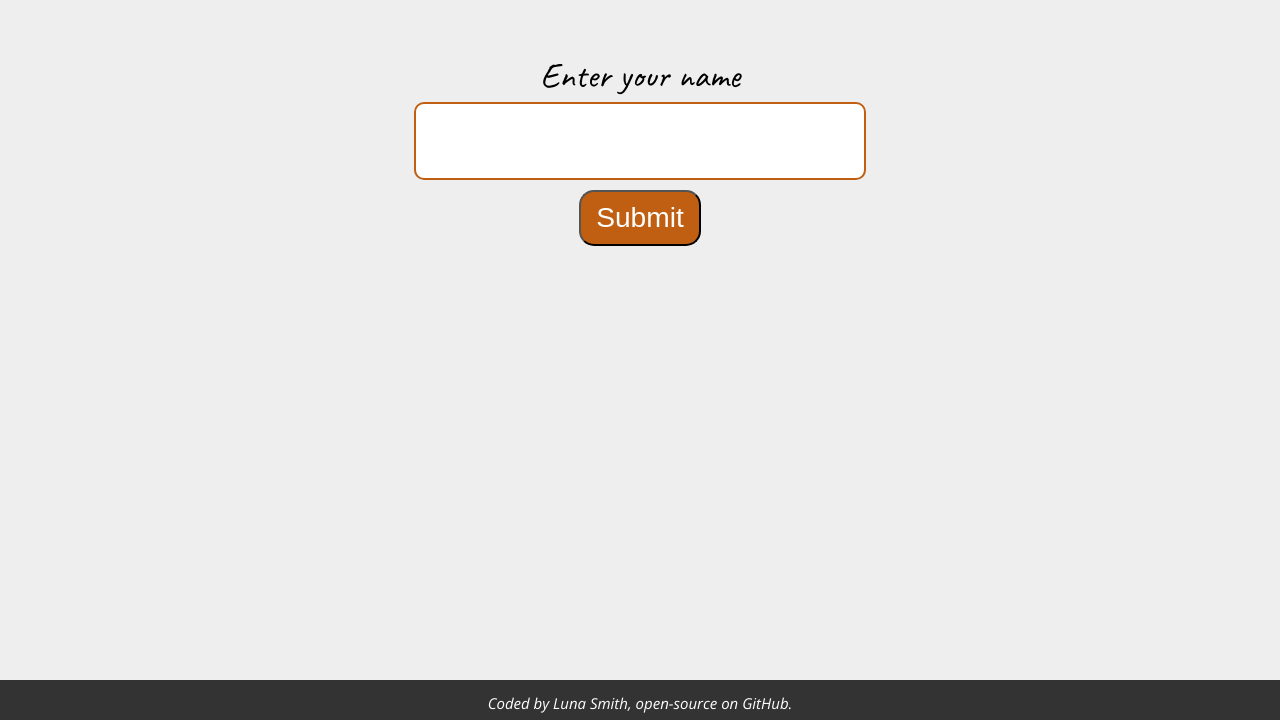
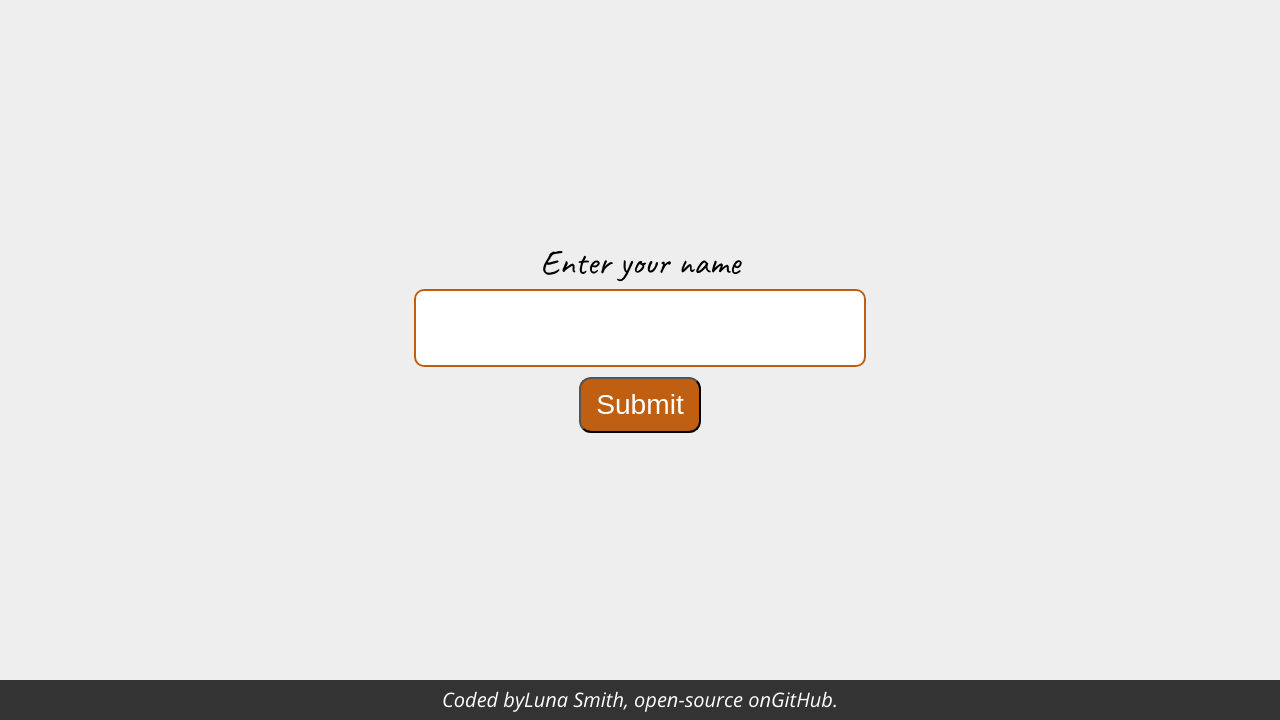
Before and after one commit to Lu-Smith/php_review_project, a PHP site: page / in a window 1280 px wide. Shown: the part 80-800 px from the top of the page. Run offline with PHP 8.4, Linux system fonts and the light colour scheme; some web fonts are replaced.

Commit message:
Updated sass

```diff
--- a/sass/_entryPage.scss
+++ b/sass/_entryPage.scss
@@ -1,16 +1,15 @@
 main {
     height: 85vh;
-    font-size: 0.8em;
-    line-height: 2em;
-    padding: 30px
+    font-size: 0.6em;
+    line-height: 1.8em;
+    padding: 100px 30px;
+    @include flexCenter;
 }
 
 form {
-    display: flex;
+    @include flexCenter;
     flex-direction: column;
-    align-items: center;
-    justify-content: center;
-    font-size: 2.2em;
+    font-size: 2em;
     font-family: 'Caveat', cursive;
 
 }
@@ -18,9 +17,9 @@ form {
 input {
     padding: 10px 15px;
     border-radius: 10px;
-    margin: 10px;
+    margin: 8px;
     border: 2px solid $button-bg;
-    font-size: 1.2em;
+    font-size: 1em;
     font-family: 'Caveat', cursive;
 
 }
@@ -29,6 +28,35 @@ button {
     padding: 10px 15px;
     background-color: $button-bg;
     color: $button-color;
-    border-radius: 15px;
-    font-size: 0.8em;
+    border-radius: 12px;
+    font-size: 0.6em;
 }
+
+@include mq(786px) {
+    main {
+        height: 85vh;
+        font-size: 0.8em;
+        line-height: 2em;
+        padding: 30px;
+        @include flexCenter;
+    }
+
+    form {
+        font-size: 2.2em;
+        font-family: 'Caveat', cursive;
+
+    }
+
+    input {
+        padding: 10px 15px;
+        border-radius: 10px;
+        margin: 10px;
+        font-size: 1.2em;
+    }
+
+    button {
+        padding: 10px 15px;
+        border-radius: 12px;
+        font-size: 0.8em;
+    }
+}
--- a/sass/_footer.scss
+++ b/sass/_footer.scss
@@ -2,7 +2,7 @@ footer {
     height: 5vh;
     font-size: 0.6em;
     line-height: 2em;
-    padding: 0.5em;
+    @include flexCenter;
     background-color: $header-bg;
     color: $header-color;
 }
@@ -11,3 +11,10 @@ footer a {
     text-decoration: none;
     color: $header-color;
 }
+
+@include mq(786px) {
+    footer {
+    font-size: 0.8em;
+    line-height: 2em;
+    }
+}
--- a/sass/_header.scss
+++ b/sass/_header.scss
@@ -1,9 +1,16 @@
 header {
     height: 10vh;
-    font-size: 0.9em;
-    line-height: 2em;
-    padding: 0.8em;
+    font-size: 0.6em;
+    line-height: 1.7em;
+    @include flexCenter;
     background-color: $header-bg;
     color: $header-color;
     font-family: 'Dela Gothic One', cursive;
 }
+
+@include mq(786px) {
+    header {
+    font-size: 0.9em;
+    line-height: 2em;
+    }
+}
--- a/sass/main.css
+++ b/sass/main.css
@@ -20,19 +20,29 @@ body {
 
 header {
   height: 10vh;
-  font-size: 0.9em;
-  line-height: 2em;
-  padding: 0.8em;
+  font-size: 0.6em;
+  line-height: 1.7em;
+  display: flex;
+  justify-content: center;
+  align-items: center;
   background-color: #333;
   color: #fff;
   font-family: "Dela Gothic One", cursive;
 }
 
+@media only screen and (min-width: 786px) {
+  header {
+    font-size: 0.9em;
+    line-height: 2em;
+  }
+}
 footer {
   height: 5vh;
   font-size: 0.6em;
   line-height: 2em;
-  padding: 0.5em;
+  display: flex;
+  justify-content: center;
+  align-items: center;
   background-color: #333;
   color: #fff;
 }
@@ -42,28 +52,37 @@ footer a {
   color: #fff;
 }
 
+@media only screen and (min-width: 786px) {
+  footer {
+    font-size: 0.8em;
+    line-height: 2em;
+  }
+}
 main {
   height: 85vh;
-  font-size: 0.8em;
-  line-height: 2em;
-  padding: 30px;
+  font-size: 0.6em;
+  line-height: 1.8em;
+  padding: 100px 30px;
+  display: flex;
+  justify-content: center;
+  align-items: center;
 }
 
 form {
   display: flex;
+  justify-content: center;
+  align-items: center;
   flex-direction: column;
-  align-items: center;
-  justify-content: center;
-  font-size: 2.2em;
+  font-size: 2em;
   font-family: "Caveat", cursive;
 }
 
 input {
   padding: 10px 15px;
   border-radius: 10px;
-  margin: 10px;
+  margin: 8px;
   border: 2px solid rgb(192, 95, 17);
-  font-size: 1.2em;
+  font-size: 1em;
   font-family: "Caveat", cursive;
 }
 
@@ -71,10 +90,36 @@ button {
   padding: 10px 15px;
   background-color: rgb(192, 95, 17);
   color: white;
-  border-radius: 15px;
-  font-size: 0.8em;
+  border-radius: 12px;
+  font-size: 0.6em;
 }
 
+@media only screen and (min-width: 786px) {
+  main {
+    height: 85vh;
+    font-size: 0.8em;
+    line-height: 2em;
+    padding: 30px;
+    display: flex;
+    justify-content: center;
+    align-items: center;
+  }
+  form {
+    font-size: 2.2em;
+    font-family: "Caveat", cursive;
+  }
+  input {
+    padding: 10px 15px;
+    border-radius: 10px;
+    margin: 10px;
+    font-size: 1.2em;
+  }
+  button {
+    padding: 10px 15px;
+    border-radius: 12px;
+    font-size: 0.8em;
+  }
+}
 main {
   height: 85vh;
   font-size: 0.8em;
```
Also changed, not shown: 1 other file.
